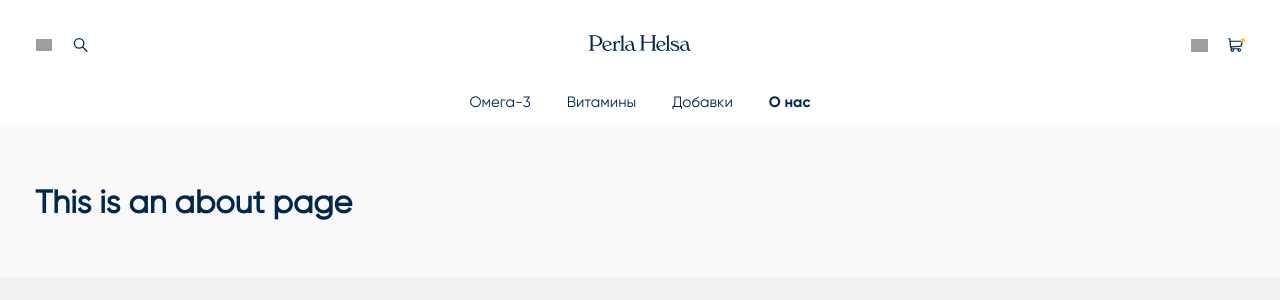
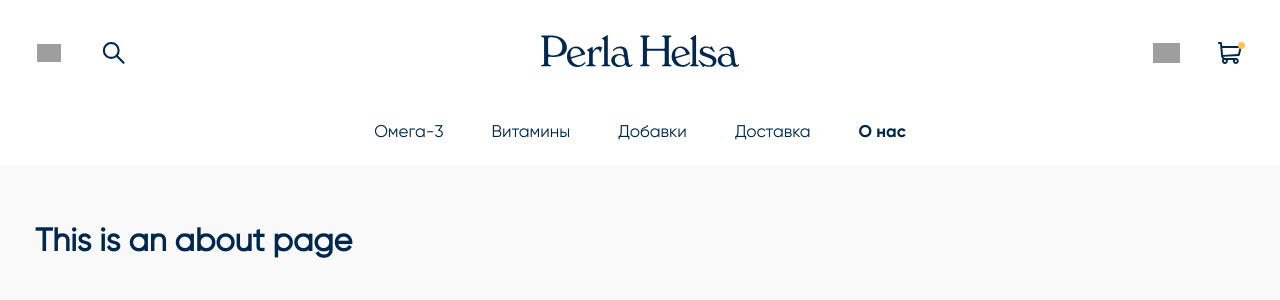
Before and after one commit to YegorKochetkov/perla-helsa, a Vue app: page /about in a window 1280 px wide. Shown: the top 300 px of the page. Built offline with nearby package versions, Linux system fonts and the light colour scheme; grey boxes are pictures that could not be loaded.

Commit message:
Fix displaying home page

```diff
--- a/src/App.vue
+++ b/src/App.vue
@@ -1,7 +1,7 @@
 <template>
   <AppHeader />
   <HeaderOptions />
-  <router-view/>
+  <router-view />
 </template>
 
 <script setup lang="ts">
@@ -29,6 +29,7 @@ body {
   color: $color-primary;
 
   background-color: $color-background-primary;
+  overflow: hidden;
 }
 
 .logo {
--- a/src/router/index.ts
+++ b/src/router/index.ts
@@ -2,44 +2,34 @@ import { createRouter, createWebHistory, RouteRecordRaw } from "vue-router";
 
 const routes: Array<RouteRecordRaw> = [
   {
+    path: "/",
+    name: "home",
+    component: () => import("@/views/HomeView.vue"),
+  },
+  {
     path: "/about",
     name: "about",
-    // route level code-splitting
-    // this generates a separate chunk (about.[hash].js) for this route
-    // which is lazy-loaded when the route is visited.
-    component: () => import(/* webpackChunkName: "about" */ "../views/AboutView.vue"),
+    component: () => import("@/views/AboutView.vue"),
   },
   {
     path: "/omega-3",
     name: "omega-3",
-    // route level code-splitting
-    // this generates a separate chunk (about.[hash].js) for this route
-    // which is lazy-loaded when the route is visited.
-    component: () => import(/* webpackChunkName: "about" */ "../views/Omega3View.vue"),
+    component: () => import("@/views/Omega3View.vue"),
   },
   {
     path: "/vitamins",
     name: "vitamins",
-    // route level code-splitting
-    // this generates a separate chunk (about.[hash].js) for this route
-    // which is lazy-loaded when the route is visited.
-    component: () => import(/* webpackChunkName: "about" */ "../views/VitaminsView.vue"),
+    component: () => import("@/views/VitaminsView.vue"),
   },
   {
-    path: "/food_supplement",
+    path: "/supplement",
     name: "food_supplement",
-    // route level code-splitting
-    // this generates a separate chunk (about.[hash].js) for this route
-    // which is lazy-loaded when the route is visited.
-    component: () => import(/* webpackChunkName: "about" */ "../views/FoodSupplementView.vue"),
+    component: () => import("@/views/FoodSupplementView.vue"),
   },
   {
     path: "/delivery",
     name: "delivery",
-    // route level code-splitting
-    // this generates a separate chunk (about.[hash].js) for this route
-    // which is lazy-loaded when the route is visited.
-    component: () => import(/* webpackChunkName: "about" */ "../views/DeliveryView.vue"),
+    component: () => import("@/views/DeliveryView.vue"),
   },
 ];
 
--- a/src/styles/utils/mixins.scss
+++ b/src/styles/utils/mixins.scss
@@ -2,6 +2,12 @@
 
 @mixin onDesktop() {
   @media (min-width: $desk-breakpoint) {
+    @content;
+  }
+}
+
+@mixin onSmallScreen() {
+  @media (max-width: $small-screen-breakpoint) {
     @content;
   }
 }
--- a/src/styles/utils/variables.scss
+++ b/src/styles/utils/variables.scss
@@ -7,7 +7,13 @@ $padding-content-mobile: 35px;
 
 $product-card-width-mobile: 120px;
 $product-card-width-desk: 230px;
+$product-card-gap-mobile: 24px;
+$product-card-gap-desk: 53px;
+
+$header-gap-mobile: 20px;
+$header-gap-desk: 38px;
 
 $loader-size-x: 48px;
 
-$desk-breakpoint: 1440px;
+$desk-breakpoint: 1024px;
+$small-screen-breakpoint: 413px;
--- a/src/views/HomeView.vue
+++ b/src/views/HomeView.vue
@@ -1,24 +1,7 @@
 <template>
-  <main>
-    <div class="main max-content-width">
-
-    </div>
-  </main>
+  <AppMain />
 </template>
 
-<style scoped lang="scss">
-@import "@/styles/utils/extends.scss";
-@import "@/styles/utils/variables.scss";
-
-.main {
-  display: flex;
-  flex-wrap: nowrap;
-  gap: 24px;
-
-  padding: $padding-content-mobile;
-}
-
-.max-content-width {
-  @extend %max-width-wrapper;
-}
-</style>
+<script setup lang="ts">
+import AppMain from "@/components/AppMain.vue";
+</script>
```
